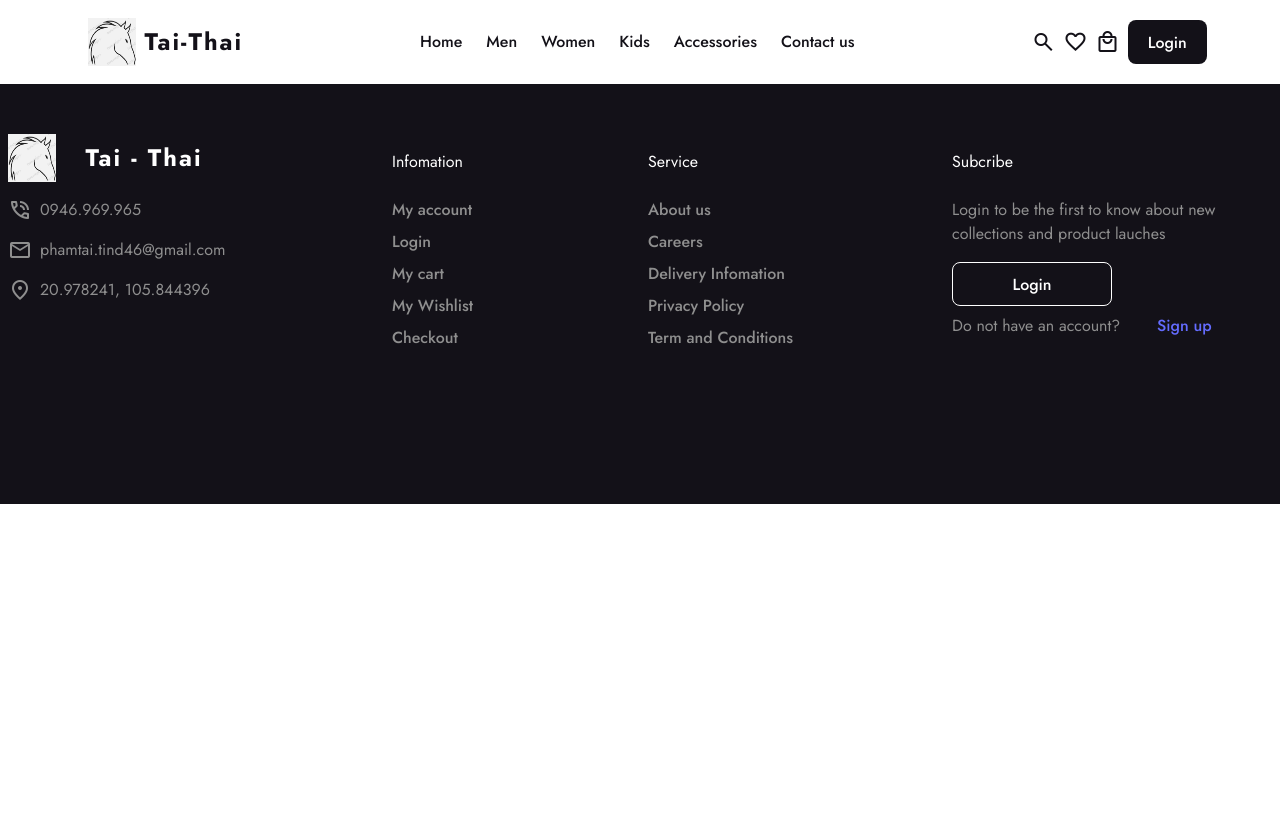
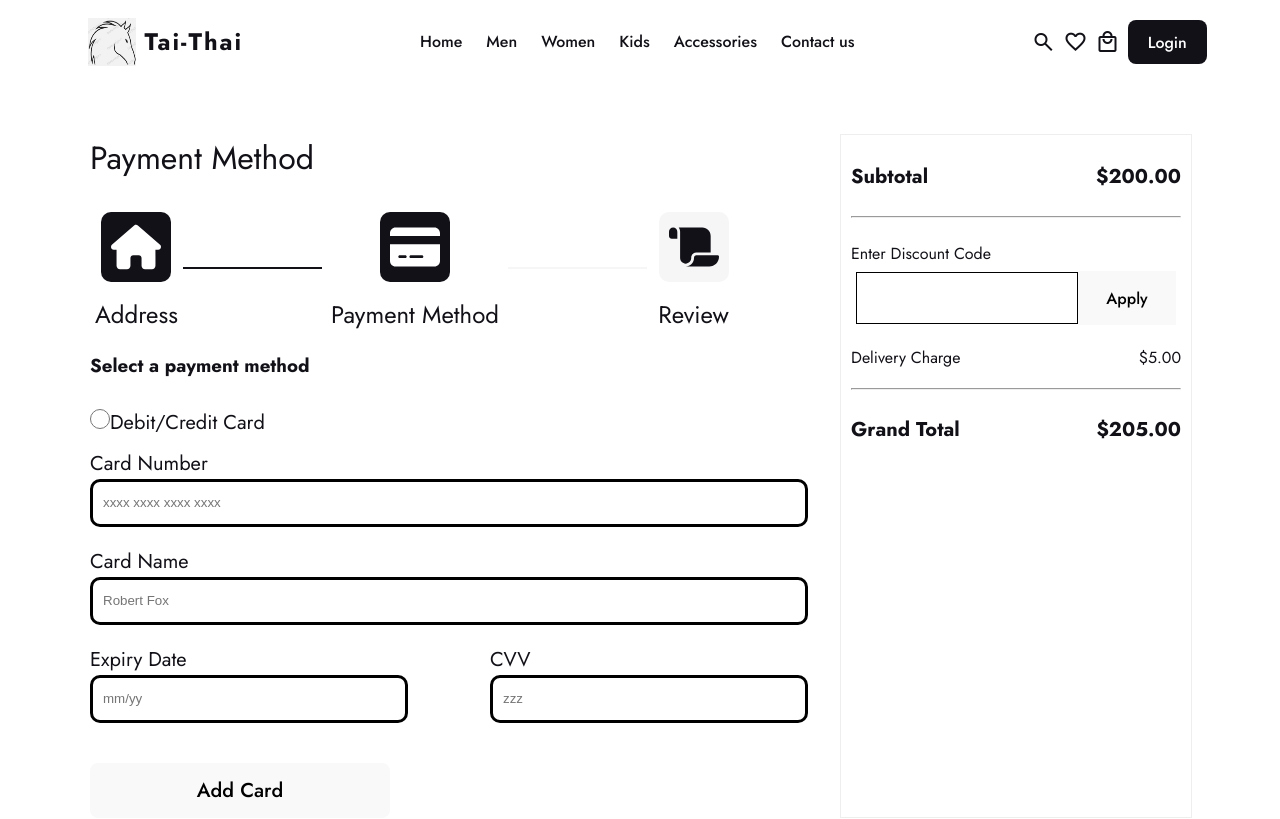
Before and after one commit to phamtai1708/finaltest.project, a React (Vite) app: page /Payment in a window 1280 px wide. Shown: the top 819 px of the page. Built offline with nearby package versions, Linux system fonts and the light colour scheme; no server answers.

Commit message:
payment update

```diff
--- a/src/Components/Cashier/Cashier.css
+++ b/src/Components/Cashier/Cashier.css
@@ -1,8 +1,8 @@
 .cashier{
     width: 330px;
     padding: 10px;
-    /* border: 1px;
-    border-style: groove; */
+    border: 1px;
+    border-style: groove;
     color: #131118;
 }
 .cashier .subtotal{
--- /dev/null
+++ b/src/Components/Payment/Form.css
@@ -0,0 +1,35 @@
+form{
+    width: 750px;
+    text-align: left;
+}
+form div{
+    display: flex;
+    flex-direction: column;
+    width: 700px;
+    margin-bottom: 20px;
+}
+form div input{
+    width: 700px;
+    height: 40px;
+    background-color: white;
+    border-radius: 10px;
+    border: solid black;
+    outline: none;
+    color: black;
+    padding-left: 10px;
+}
+form .lower{
+    display: flex;
+    flex-direction: row;
+    justify-content: space-between;
+}
+form .lower div{
+    width: 300px;
+}
+form .lower div input{
+    width: 300px;
+}
+form button{
+    width: 300px;
+    font-size: 20px;
+}
--- /dev/null
+++ b/src/Components/Payment/Form.jsx
@@ -0,0 +1,69 @@
+import { useFormik } from "formik";
+import './Form.css'
+
+const Form = (props) =>{
+  const formik = useFormik({
+    initialValues: {
+        key: Math.random(),
+        cNumber: "",
+        cName: "",
+        Date: "",
+        CVV: "",
+    },
+    onSubmit: (values) => {
+      props.handleAddress(values);
+    }
+  });
+
+  return (
+    <div>
+      <form onSubmit={formik.handleSubmit}>
+        <div>
+          <label>Card Number</label>
+          <input
+            type="number"
+            value={formik.values.cNumber}
+            onChange={formik.handleChange}
+            name="cNumber"
+            placeholder="xxxx xxxx xxxx xxxx"
+          />
+        </div>
+        <div>
+          <label>Card Name</label>
+          <input
+            type="text"
+            value={formik.values.cName}
+            onChange={formik.handleChange}
+            name="cName"
+            placeholder="Robert Fox"
+          />
+        </div>
+        <div className="lower">
+            <div className="date">
+            <label>Expiry Date</label>
+            <input
+                type="text"
+                value={formik.values.Date}
+                onChange={formik.handleChange}
+                name="Date"
+                placeholder="mm/yy"
+            />
+            </div>
+            <div className="cvv">
+            <label>CVV</label>
+            <input
+                type="number"
+                value={formik.values.CVV}
+                onChange={formik.handleChange}
+                name="CVV"
+                placeholder="zzz"
+            />
+            </div>
+        </div>
+        <button>Add Card</button>
+      </form>
+    </div>
+  );
+}
+
+export default Form
--- a/src/Components/Ship_addr/Chart.jsx
+++ b/src/Components/Ship_addr/Chart.jsx
@@ -10,12 +10,12 @@ const Chart = () =>{
                     <div className="imgholder"><svg className="home" xmlns="http://www.w3.org/2000/svg" viewBox="0 0 576 512"><path d="M575.8 255.5c0 18-15 32.1-32 32.1h-32l.7 160.2c0 2.7-.2 5.4-.5 8.1V472c0 22.1-17.9 40-40 40H456c-1.1 0-2.2 0-3.3-.1c-1.4 .1-2.8 .1-4.2 .1H416 392c-22.1 0-40-17.9-40-40V448 384c0-17.7-14.3-32-32-32H256c-17.7 0-32 14.3-32 32v64 24c0 22.1-17.9 40-40 40H160 128.1c-1.5 0-3-.1-4.5-.2c-1.2 .1-2.4 .2-3.6 .2H104c-22.1 0-40-17.9-40-40V360c0-.9 0-1.9 .1-2.8V287.6H32c-18 0-32-14-32-32.1c0-9 3-17 10-24L266.4 8c7-7 15-8 22-8s15 2 21 7L564.8 231.5c8 7 12 15 11 24z"/></svg></div>
                     <p>Address</p>
                 </div>
-                <svg className="line" width="125" height="50"><path d="M 0 25 L 200 25"  stroke-width="2" /></svg>
+                <svg id="f" className="line" width="150" height="50"><path d="M 0 25 L 200 25"  stroke-width="2" /></svg>
                 <div className="pay">
                     <div className="imgholder"><svg className="credit" xmlns="http://www.w3.org/2000/svg" viewBox="0 0 576 512"><path d="M64 32C28.7 32 0 60.7 0 96v32H576V96c0-35.3-28.7-64-64-64H64zM576 224H0V416c0 35.3 28.7 64 64 64H512c35.3 0 64-28.7 64-64V224zM112 352h64c8.8 0 16 7.2 16 16s-7.2 16-16 16H112c-8.8 0-16-7.2-16-16s7.2-16 16-16zm112 16c0-8.8 7.2-16 16-16H368c8.8 0 16 7.2 16 16s-7.2 16-16 16H240c-8.8 0-16-7.2-16-16z"/></svg></div>
                     <p>Payment Method</p>
                 </div>
-                <svg className="line" width="125" height="50"><path d="M 0 25 L 200 25"  stroke-width="2" /></svg>
+                <svg id="s" className="line" width="150" height="50"><path d="M 0 25 L 200 25"  stroke-width="2" /></svg>
                 <div className="re">
                     <div className="imgholder"><svg className="note" xmlns="http://www.w3.org/2000/svg" viewBox="0 0 576 512"><path d="M0 80v48c0 17.7 14.3 32 32 32H48 96V80c0-26.5-21.5-48-48-48S0 53.5 0 80zM112 32c10 13.4 16 30 16 48V384c0 35.3 28.7 64 64 64s64-28.7 64-64v-5.3c0-32.4 26.3-58.7 58.7-58.7H480V128c0-53-43-96-96-96H112zM464 480c61.9 0 112-50.1 112-112c0-8.8-7.2-16-16-16H314.7c-14.7 0-26.7 11.9-26.7 26.7V384c0 53-43 96-96 96H368h96z"/></svg></div>
                     <p>Review</p>
--- a/src/Components/Ship_addr/Form.jsx
+++ b/src/Components/Ship_addr/Form.jsx
@@ -1,11 +1,10 @@
 import { useFormik } from "formik";
-import { v4 as uuidv4 } from 'uuid';
 import './Form.css'
 
 const Form = (props) =>{
   const formik = useFormik({
     initialValues: {
-        key: uuidv4(),
+        key: Math.random(),
         Name: "",
         Mobile: "",
         Flat: "",
--- a/src/Payment Method/Payment.css
+++ b/src/Payment Method/Payment.css
@@ -0,0 +1,47 @@
+.payment{
+    background-color: #ffffff;
+    display: flex;
+    justify-content: space-between;
+    width: 1100px;
+    padding: 50px 90px;
+}
+.payment .content{
+    display: flex;
+    flex-direction: column;
+    align-items: baseline;
+    color: #131118;
+}
+.payment .content h2{
+    margin: 0;
+    font-size: 32px;
+    font-weight: 400;
+    margin-bottom: 20px;
+}
+.payment .content .chart .address .imgholder{
+    background-color: #131118;
+}
+.payment .content .chart .address .imgholder .home{
+    fill: white;
+}
+.payment .content .chart #f{
+    stroke: #131118;
+}
+.payment .content .chart .pay .imgholder{
+    background-color: #131118;
+}
+.payment .content .chart .pay .imgholder .credit{
+    fill: white;
+}
+.payment .content .debit{
+    text-align: left
+}
+.payment .content .debit .dCard{
+    margin: 10px 0;
+    margin-bottom: 20px;
+    width: 20px;
+    height: 20px;
+
+}
+.payment .content .debit label{
+    font-size: 20px;
+}
--- a/src/Payment Method/Payment.jsx
+++ b/src/Payment Method/Payment.jsx
@@ -4,6 +4,7 @@ import MainMenu from "../Components/Mainmenu";
 import Footer from "../Components/Footer";
 import Chart from "../Components/Ship_addr/Chart";
 import Cashier from "../Components/Cashier/Cashier";
+import Form from "../Components/Payment/Form";
 
 
 const Payment = ()=>{
@@ -11,7 +12,17 @@ const Payment = ()=>{
     <>
         <MainMenu></MainMenu>
         <div className="payment">
-
+            <div className="content">
+                <h2>Payment Method</h2>
+                <Chart></Chart>
+                <h3>Select a payment method</h3>
+                <div className="debit">
+                    <input type="radio" name="debit" id="" className="dCard" />
+                    <label htmlFor="debit">Debit/Credit Card</label>
+                    <Form></Form>
+                </div>
+            </div>
+            <Cashier></Cashier>
         </div>
         <Footer></Footer>
     </>
```
